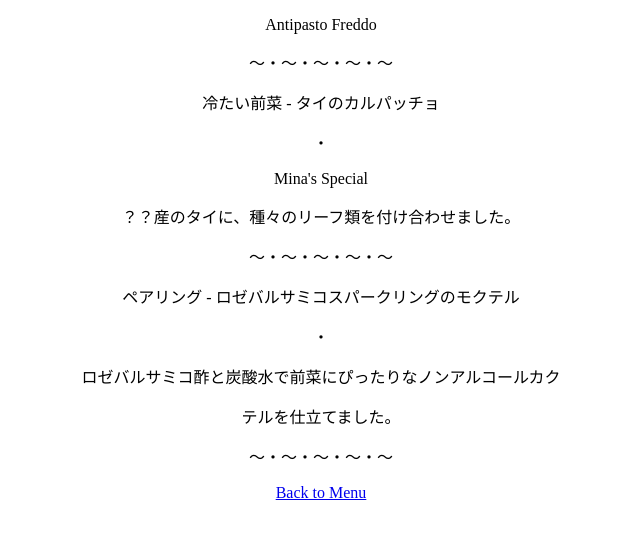
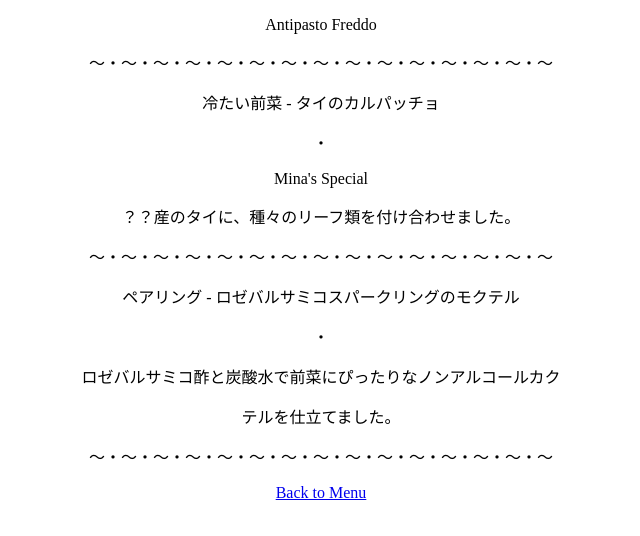
Before and after one commit to tomcoffee/kato_family_dinner_230416, a plain HTML site: page antipasto_freddo.html in a window 1280 px wide. Shown: the whole page, without its empty margins (319-959 px from the left). Drawn offline with Linux system fonts and the light colour scheme.

Commit message:
Update antipasto_freddo.html

```diff
--- a/antipasto_freddo.html
+++ b/antipasto_freddo.html
@@ -8,17 +8,17 @@
  <div>
   <p1 style="text-align:center;">
     <p>Antipasto Freddo</p>
-    <p>〜・〜・〜・〜・〜</p>
+    <p>〜・〜・〜・〜・〜・〜・〜・〜・〜・〜・〜・〜・〜・〜・〜</p>
     <p>冷たい前菜 - タイのカルパッチョ</p>
     <p>・</p>
     <p>Mina's Special</p>
     <p>？？産のタイに、種々のリーフ類を付け合わせました。</p>
-    <p>〜・〜・〜・〜・〜</p>
+    <p>〜・〜・〜・〜・〜・〜・〜・〜・〜・〜・〜・〜・〜・〜・〜</p>
     <p>ペアリング - ロゼバルサミコスパークリングのモクテル</p>
     <p>・</p>
     <p>ロゼバルサミコ酢と炭酸水で前菜にぴったりなノンアルコールカク</p>
     <p>テルを仕立てました。</p>
-    <p>〜・〜・〜・〜・〜</p>
+    <p>〜・〜・〜・〜・〜・〜・〜・〜・〜・〜・〜・〜・〜・〜・〜</p>
     <p><a href="index.html">Back to Menu</a></p>
     <p></p>
   </p1>
```
